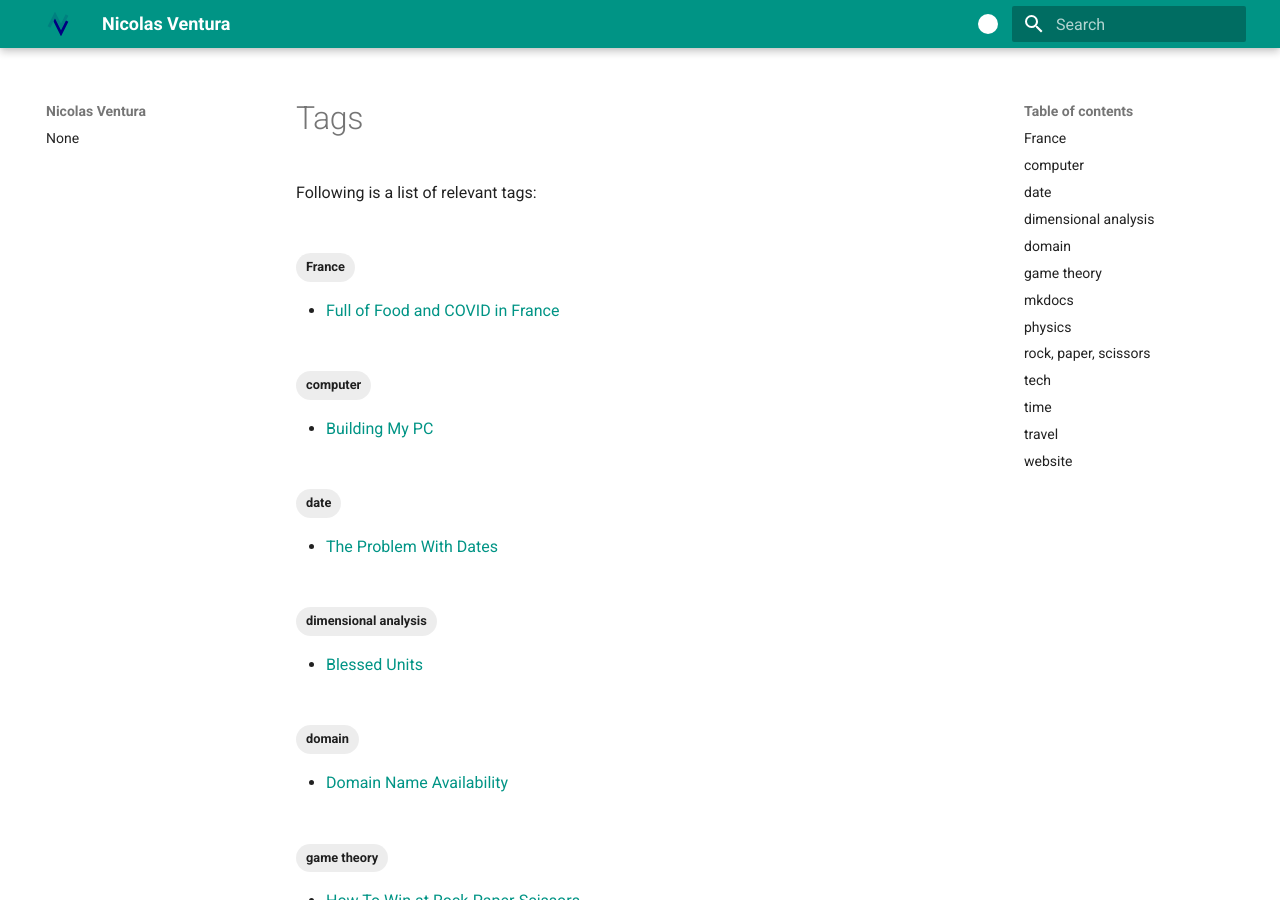
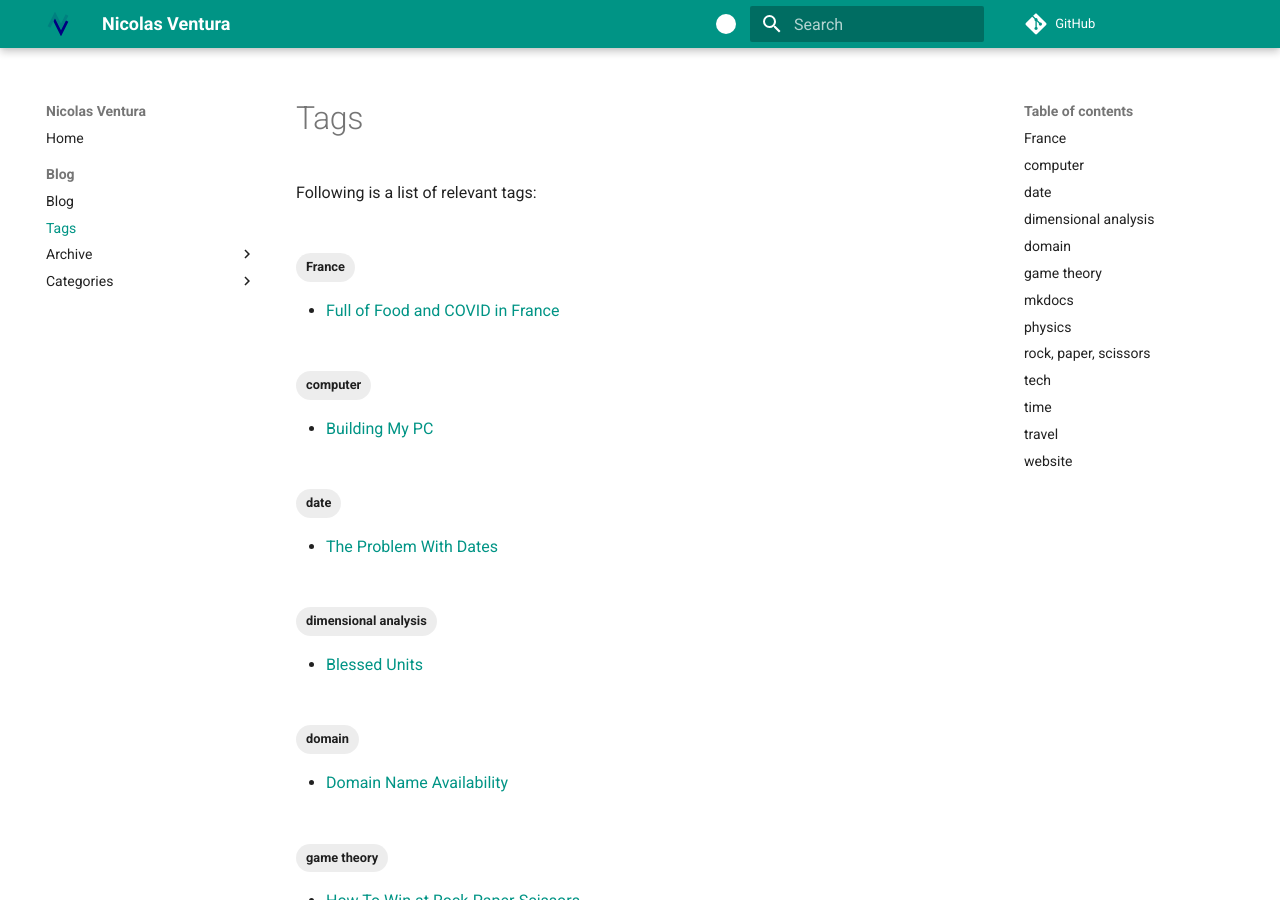
Before and after one commit to nicfv/Me, an MkDocs documentation site: the page built from docs/blog/tags.md, in a window 1280 px wide and 900 px high. Built offline with MkDocs 1.6.1 and Material for MkDocs 9.7.7, drawn with Linux system fonts in a browser that asks for light colours; comment, search, counter and statistics services are not loaded; some of the changed lines change nothing that is shown.

Commit message:
That did not work...add repo_url

```diff
--- a/mkdocs.yml
+++ b/mkdocs.yml
@@ -1,8 +1,7 @@
 site_name: Nicolas Ventura
 site_description: About Me
 site_author: Nicolas Ventura
-nav:
-  - Blog
+repo_url: https://github.com/nicfv/Me
 theme:
   name: material
   features:
```
